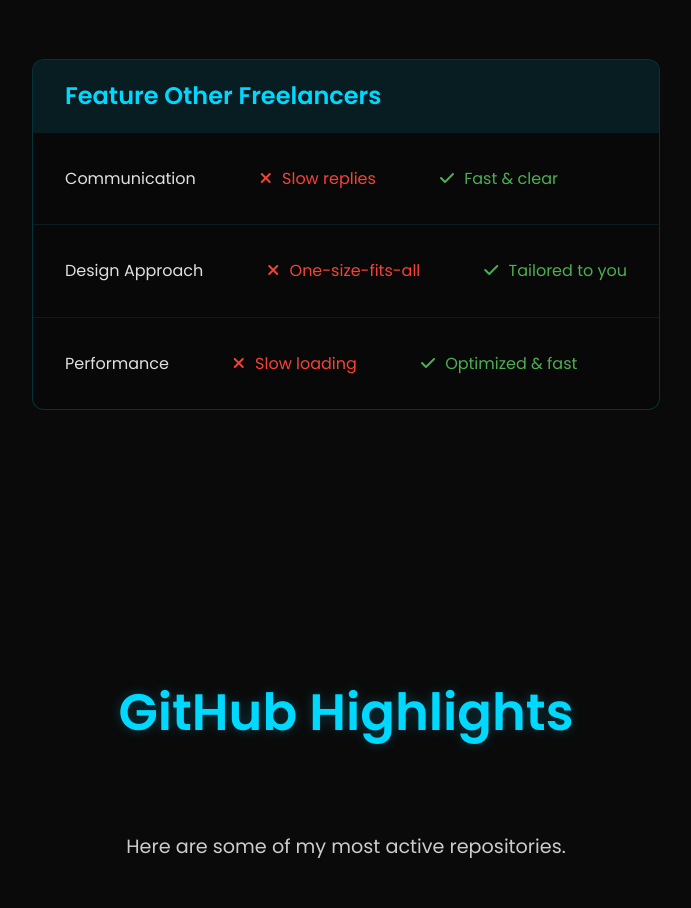
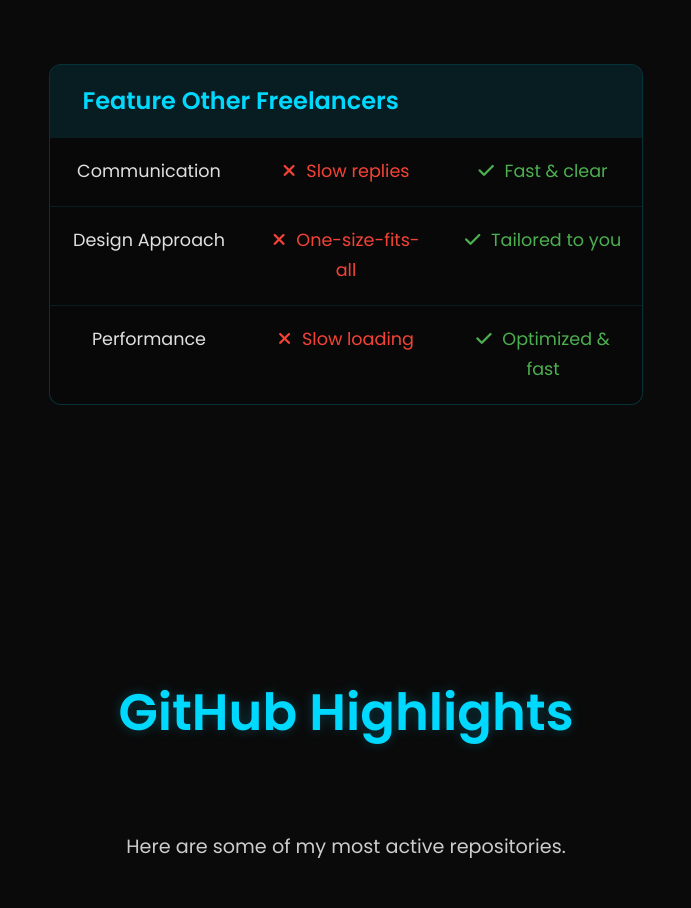
Before and after one commit to abdulsamad-as/samad-portfolio, a plain HTML site: page index.html in a window 1280 px wide. Shown: the part 5740-6648 px from the top of the page, without its empty margins (294-985 px from the left). Drawn offline with nearby package versions, Linux system fonts and the light colour scheme.

Commit message:
Update style.css

```diff
--- a/assests/css/style.css
+++ b/assests/css/style.css
@@ -694,6 +694,7 @@ footer {
 .table-row {
   display: flex;
   border-bottom: 1px solid rgba(0, 217, 255, 0.1);
+
 }
 
 .table-row:last-child {
@@ -704,11 +705,14 @@ footer {
 .table-row .other,
 .table-row .me {
 
-  padding: 2rem;
-  text-align: left;
+
+  flex: 1;
+  padding: 1.2rem;
+  text-align: center;
+  font-size: 1.1rem;
+}
 
 
-}
 
 .table-row .other {
   color: #f44336;
```
